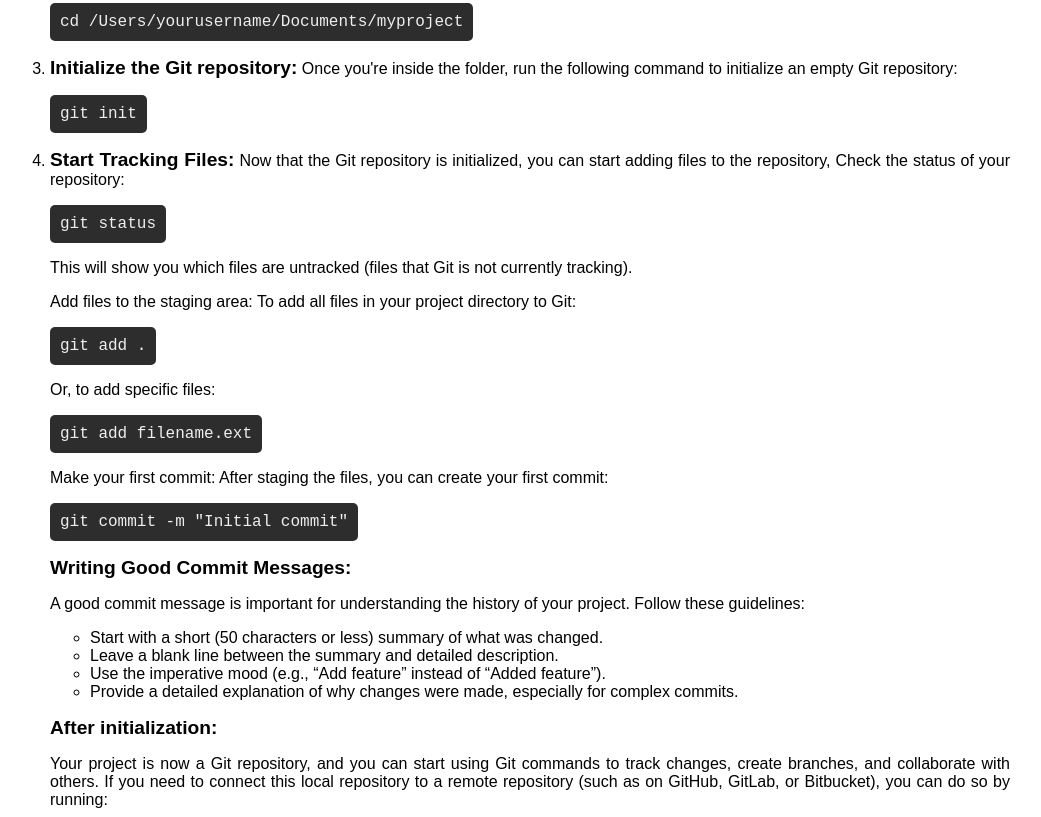
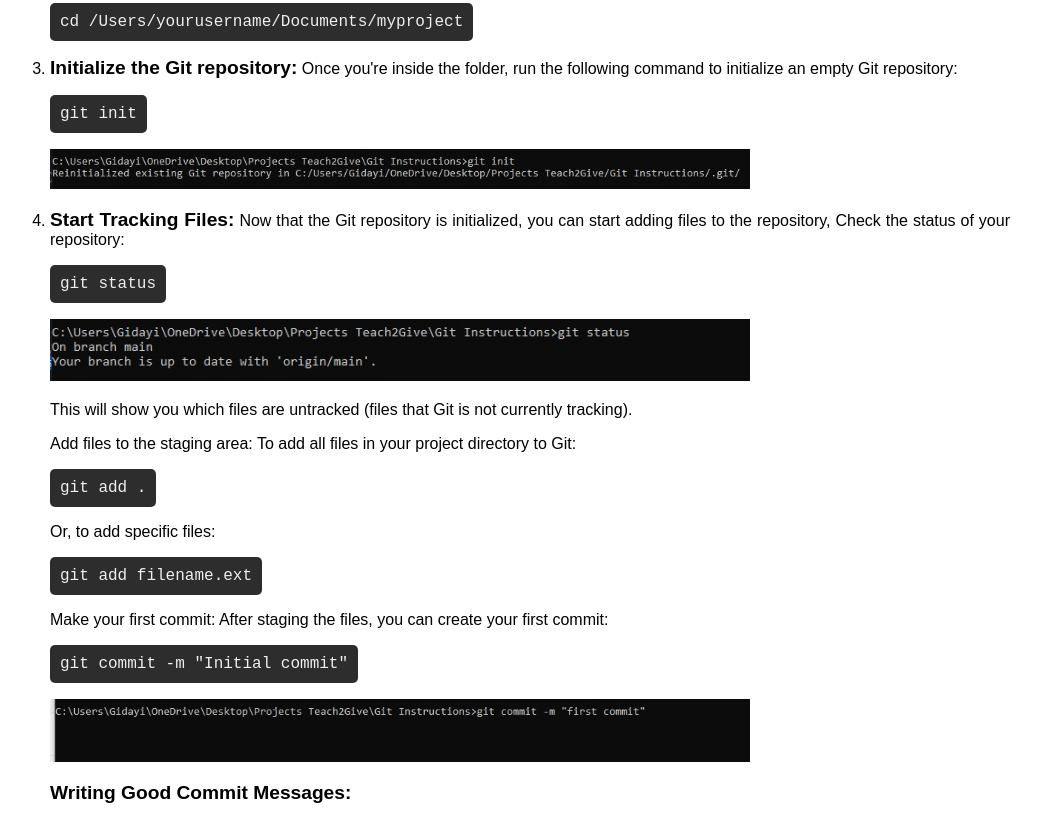
Before and after one commit to Gidayi-dev/Git-Instructions, a plain HTML site: page index.html in a window 1280 px wide. Shown: the part 2543-3360 px from the top of the page, without its empty margins (130-1171 px from the left). Drawn offline with Linux system fonts and the light colour scheme.

Commit message:
Modify the images

```diff
--- a/index.html
+++ b/index.html
@@ -66,7 +66,7 @@
     <img src="./images/cmd1.jpg" width="700px"/>  <p><img src="./images/cmd2.jpg" width="700px"></p>
     <p><LI><B>Verify Installation: </B>Open Git Bash or Command Prompt and type: git --version If Git is installed correctly, this command will display the installed version number.</LI></p>
     <div class="code">git --version</div><p>
-        <img src="./images/cmd3.jpg" width="700px"/>
+        <img src="./images/cmd3.jpg" width="700px"/></p><p>
 </ol>
 <h3>Git on macOS</h3></p>
 <ol><p><li><b>Use Homebrew (Recommended):</b> If you have Homebrew installed, open the Terminal and run: </li></p>
@@ -98,14 +98,17 @@
         </div>
     </p>
     <p><li><b>Initialize the Git repository:</b> Once you're inside the folder, run the following command to initialize an empty Git repository:</li></p>
-    <div class="code">git init</div>
+    <div class="code">git init</div><p>
+    <img src="./images/init.jpg" width="700px"/></p>
     <p><li><b>Start Tracking Files:</b> Now that the Git repository is initialized, you can start adding files to the repository, Check the status of your repository:</p>
-    <div class="code">git status</div>
+    <div class="code">git status</div><p>
+    <img src="./images/status.jpg" width="700px"/></p>
     <p>This will show you which files are untracked (files that Git is not currently tracking). </p><p>Add files to the staging area: To add all files in your project directory to Git:
         <div class="code">git add .</div>
     </p>
     <p>Or, to add specific files:</p> <div class="code">git add filename.ext</div>
-    <p>Make your first commit: After staging the files, you can create your first commit:</p> <div class="code">git commit -m "Initial commit"</div>
+    <p>Make your first commit: After staging the files, you can create your first commit:</p> <div class="code">git commit -m "Initial commit"</div><p>
+    <img src="./images/first commit.jpg" width="700px"/></p>
     <p><b>Writing Good Commit Messages:</b></p>
 
         <p>A good commit message is important for understanding the history of your project. Follow these guidelines:</p>
@@ -119,6 +122,7 @@
     <p>Your project is now a Git repository, and you can start using Git commands to track changes, create branches, and collaborate with others. If you need to connect this local repository to a remote repository (such as on GitHub, GitLab, or Bitbucket), you can do so by running:</p>
     <div class="code">git remote add origin https://github.com/yourusername/your-repo.git <p>git push -u origin master</p>
         </div>
+        <p><img src="./images/remote.jpg" width="700px"/></p>
         <p><b>Viewing Past Commits:</b></p>
         <p>To view the history of past commits, use:</p>
         <div class="code">git log</div> <p>This command will display all previous commits along with their messages and metadata (author, date, etc.).</p>
@@ -133,11 +137,12 @@
     <ul><li>Parallel Development: Developers can work on different features in separate branches.</li>
         <li>Code Safety: Changes can be tested in isolation before merging them into the main branch.</li>
         <li>Collaboration: Different team members can work on various tasks without overwriting each other’s work.</li></ul><P>
-    <b>Creating a Branch</b></P>6
+    <b>Creating a Branch</b></P>
     <p>To create a new branch in Git, use the following command:</p> <div class="code">git branch new-branch-name</div>
         <p>To switch to the new branch right after creating it, use:</p> <div class="code">git checkout -b new-branch-name</div>
         <p><b>Viewing All Branches</b></p>
         <p>To view all the branches in your repository, use the following command: <div class="code">git branch</div></p>
+        <p><img src="./images/brancg.jpg" width="700px"/></p>
         The active branch will have an asterisk (*) next to it.
         <p><b>Switching Active Branches</b></p>
         <p>To switch between branches, use: <div class="code">git checkout branch-name</div></p>
```
Also changed, not shown: images/brancg.jpg (added), images/cmd add.jpg (added), images/cmd12.jpg (deleted), images/cmd13.jpg (deleted), images/cmd14.jpg (deleted), images/cmd17.jpg (deleted), images/cmd18.jpg (deleted), images/cmd19.jpg (deleted), images/cmd20.jpg (deleted), images/cmd4.jpg (deleted), images/commit 2.jpg (added), images/first commit.jpg (added), images/init.jpg (added), images/push.jpg (added), 2 more files.
